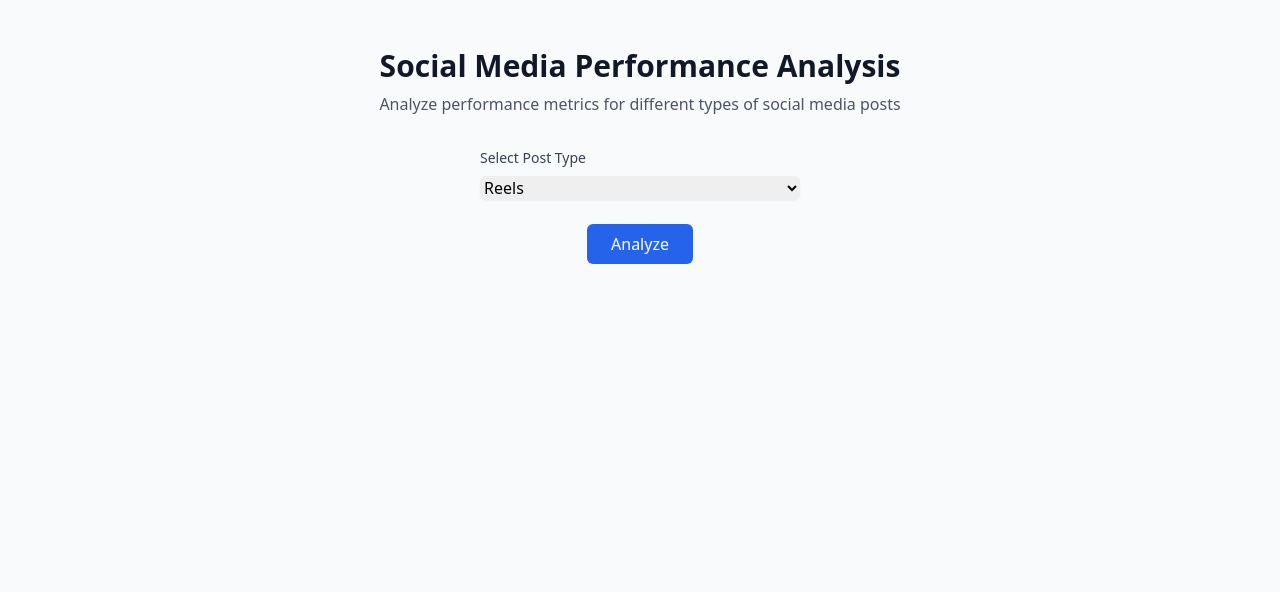
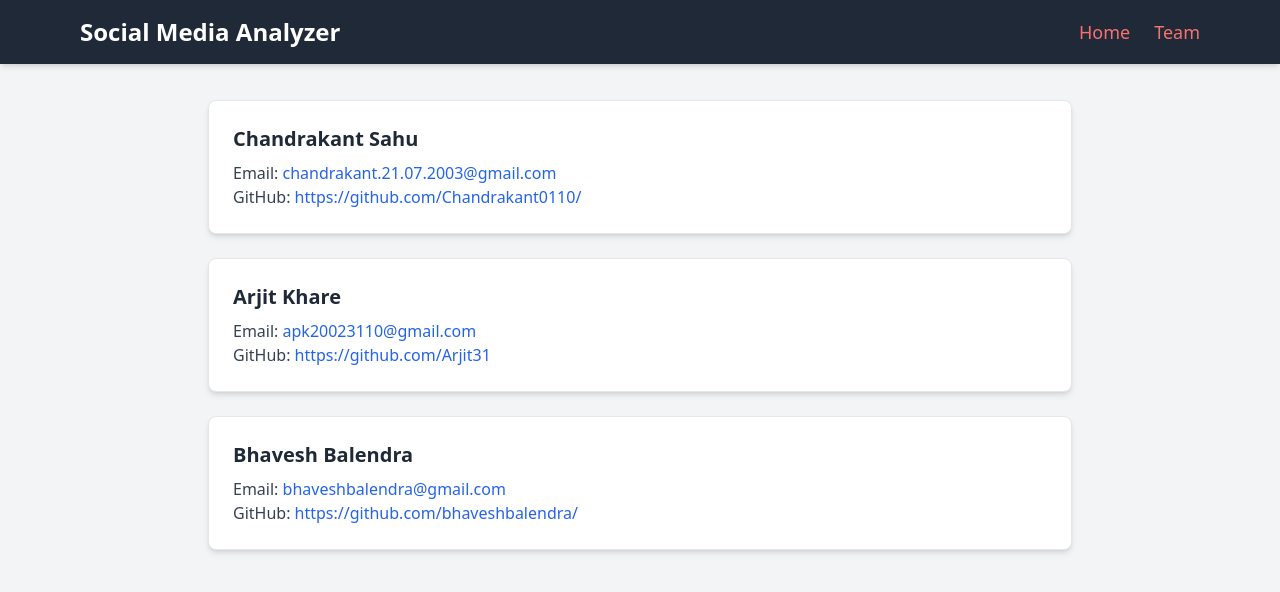
Before and after one commit to Chandrakant0110/social_media_analyzer, a React (Vite) app: page /members in a window 1280 px wide. Shown: the top 592 px of the page. Built offline with nearby package versions, Linux system fonts and the light colour scheme.

Commit message:
added header and member page

```diff
--- a/package.json
+++ b/package.json
@@ -14,7 +14,8 @@
     "lucide-react": "^0.344.0",
     "react": "^18.3.1",
     "react-dom": "^18.3.1",
-    "react-markdown": "^9.0.1"
+    "react-markdown": "^9.0.1",
+    "react-router-dom": "^7.1.1"
   },
   "devDependencies": {
     "@eslint/js": "^9.9.1",
--- a/src/App.tsx
+++ b/src/App.tsx
@@ -1,65 +1,18 @@
-import React, { useState } from 'react';
-import { PostType } from './types/api';
-import { PostTypeSelector } from './components/PostTypeSelector';
-import { AnalysisResult } from './components/AnalysisResult';
-import { ErrorMessage } from './components/ErrorMessage';
-import { fetchAnalysis } from './services/api';
-import { Loader2 } from 'lucide-react';
+import { BrowserRouter, Routes, Route } from "react-router-dom";
+import MainLayout from "./MainLayout";
+import MemberPage from "./MemberPage";
+import HomePage from "./HomePage";
 
 function App() {
-  const [postType, setPostType] = useState<PostType>('reels');
-  const [result, setResult] = useState<string>('');
-  const [error, setError] = useState<string>('');
-  const [loading, setLoading] = useState(false);
-
-  const handleAnalyze = async () => {
-    setLoading(true);
-    setError('');
-    setResult('');
-
-    try {
-      const analysisResult = await fetchAnalysis(postType);
-      setResult(analysisResult);
-    } catch (err) {
-      setError(err instanceof Error ? err.message : 'An unexpected error occurred');
-    } finally {
-      setLoading(false);
-    }
-  };
-
   return (
-    <div className="min-h-screen bg-gray-50 py-12 px-4">
-      <div className="max-w-7xl mx-auto space-y-8">
-        <div className="text-center">
-          <h1 className="text-3xl font-bold text-gray-900 mb-2">
-            Social Media Performance Analysis
-          </h1>
-          <p className="text-gray-600">
-            Analyze performance metrics for different types of social media posts
-          </p>
-        </div>
-
-        <div className="flex flex-col items-center space-y-6">
-          <PostTypeSelector
-            value={postType}
-            onChange={setPostType}
-            disabled={loading}
-          />
-
-          <button
-            onClick={handleAnalyze}
-            disabled={loading}
-            className="px-6 py-2 bg-blue-600 text-white rounded-md hover:bg-blue-700 focus:outline-none focus:ring-2 focus:ring-blue-500 focus:ring-offset-2 disabled:bg-blue-400 disabled:cursor-not-allowed flex items-center gap-2"
-          >
-            {loading && <Loader2 className="w-4 h-4 animate-spin" />}
-            {loading ? 'Analyzing...' : 'Analyze'}
-          </button>
-
-          {error && <ErrorMessage message={error} />}
-          {result && <AnalysisResult content={result} />}
-        </div>
-      </div>
-    </div>
+    <BrowserRouter>
+      <Routes>
+        <Route path="/" element={<MainLayout />}>
+          <Route path="/" element={<HomePage />} />
+          <Route path="/members" element={<MemberPage />} />
+        </Route>
+      </Routes>
+    </BrowserRouter>
   );
 }
 
--- /dev/null
+++ b/src/Header.tsx
@@ -0,0 +1,38 @@
+import React from "react";
+import { Link } from "react-router-dom";
+
+const Header: React.FC = () => {
+  return (
+    <header className="fixed top-0 left-0 z-50 w-full py-4 text-white bg-gray-800 shadow-md">
+      <div className="flex items-center justify-between max-w-6xl px-4 mx-auto">
+        {/* Logo */}
+        <h1 className="text-lg font-bold sm:text-xl md:text-2xl">
+          <Link
+            to="/"
+            className="transition-colors duration-300 hover:text-gray-300"
+          >
+            Social Media Analyzer
+          </Link>
+        </h1>
+
+        {/* Navigation Links */}
+        <nav className="flex space-x-4 text-red-400 md:space-x-6">
+          <Link
+            to="/"
+            className="text-sm font-medium transition-colors duration-300 hover:text-gray-300 sm:text-base md:text-lg"
+          >
+            Home
+          </Link>
+          <Link
+            to="/members"
+            className="text-sm font-medium transition-colors duration-300 hover:text-gray-300 sm:text-base md:text-lg"
+          >
+            Team
+          </Link>
+        </nav>
+      </div>
+    </header>
+  );
+};
+
+export default Header;
--- /dev/null
+++ b/src/HomePage.tsx
@@ -0,0 +1,69 @@
+import React, { useState } from "react";
+import { PostType } from "./types/api";
+import { PostTypeSelector } from "./components/PostTypeSelector";
+import { AnalysisResult } from "./components/AnalysisResult";
+import { ErrorMessage } from "./components/ErrorMessage";
+import { fetchAnalysis } from "./services/api";
+import { Loader2 } from "lucide-react";
+
+function HomePage() {
+  const [postType, setPostType] = useState<PostType>("reels");
+  const [result, setResult] = useState<string>("");
+  const [error, setError] = useState<string>("");
+  const [loading, setLoading] = useState(false);
+
+  const handleAnalyze = async () => {
+    setLoading(true);
+    setError("");
+    setResult("");
+
+    try {
+      const analysisResult = await fetchAnalysis(postType);
+      setResult(analysisResult);
+    } catch (err) {
+      setError(
+        err instanceof Error ? err.message : "An unexpected error occurred"
+      );
+    } finally {
+      setLoading(false);
+    }
+  };
+
+  return (
+    <div className="min-h-screen px-4 py-24 bg-gray-50">
+      <div className="mx-auto space-y-8 max-w-7xl">
+        <div className="text-center">
+          <h1 className="mb-2 text-3xl font-bold text-gray-900">
+            Social Media Performance Analysis
+          </h1>
+          <p className="text-gray-600">
+            Analyze performance metrics for different types of social media
+            posts
+          </p>
+        </div>
+
+        <div className="flex flex-col items-center space-y-6">
+          <PostTypeSelector
+            value={postType}
+            onChange={setPostType}
+            disabled={loading}
+          />
+
+          <button
+            onClick={handleAnalyze}
+            disabled={loading}
+            className="flex items-center gap-2 px-6 py-2 text-white bg-blue-600 rounded-md hover:bg-blue-700 focus:outline-none focus:ring-2 focus:ring-blue-500 focus:ring-offset-2 disabled:bg-blue-400 disabled:cursor-not-allowed"
+          >
+            {loading && <Loader2 className="w-4 h-4 animate-spin" />}
+            {loading ? "Analyzing..." : "Analyze"}
+          </button>
+
+          {error && <ErrorMessage message={error} />}
+          {result && <AnalysisResult content={result} />}
+        </div>
+      </div>
+    </div>
+  );
+}
+
+export default HomePage;
--- /dev/null
+++ b/src/MainLayout.tsx
@@ -0,0 +1,15 @@
+import React from "react";
+import Header from "./Header";
+import { Outlet } from "react-router";
+
+const MainLayout: React.FC = () => {
+  return (
+    <div className="relative">
+      <Header />
+
+      <Outlet />
+    </div>
+  );
+};
+
+export default MainLayout;
--- /dev/null
+++ b/src/MemberPage.tsx
@@ -0,0 +1,65 @@
+import React from "react";
+
+const members = [
+  {
+    name: "Chandrakant Sahu",
+    githubLink: "https://github.com/Chandrakant0110/",
+    email: "chandrakant.21.07.2003@gmail.com",
+  },
+  {
+    name: "Arjit Khare",
+    githubLink: "https://github.com/Arjit31",
+    email: "apk20023110@gmail.com",
+  },
+  {
+    name: "Bhavesh Balendra",
+    githubLink: "https://github.com/bhaveshbalendra/",
+    email: "bhaveshbalendra@gmail.com",
+  },
+];
+
+const MemberPage: React.FC = () => {
+  return (
+    <div className="min-h-screen py-8 bg-gray-100">
+      <div className="max-w-4xl px-4 mx-auto">
+        <h1 className="mb-8 text-2xl font-bold text-center text-gray-800 sm:text-3xl">
+          Our Team
+        </h1>
+        <ul className="space-y-6">
+          {members.map((member, index) => (
+            <li
+              key={index}
+              className="p-4 transition-shadow duration-300 bg-white border border-gray-200 rounded-lg shadow-md hover:shadow-lg sm:p-6"
+            >
+              <h3 className="mb-2 text-lg font-semibold text-gray-800 sm:text-xl">
+                {member.name}
+              </h3>
+              <p className="text-sm text-gray-600 sm:text-base">
+                <span className="font-medium text-gray-700">Email: </span>
+                <a
+                  href={`mailto:${member.email}`}
+                  className="text-blue-600 hover:underline"
+                >
+                  {member.email}
+                </a>
+              </p>
+              <p className="text-sm text-gray-600 sm:text-base">
+                <span className="font-medium text-gray-700">GitHub: </span>
+                <a
+                  href={member.githubLink}
+                  target="_blank"
+                  rel="noopener noreferrer"
+                  className="text-blue-600 hover:underline"
+                >
+                  {member.githubLink}
+                </a>
+              </p>
+            </li>
+          ))}
+        </ul>
+      </div>
+    </div>
+  );
+};
+
+export default MemberPage;
```
Also changed, not shown: src/main.tsx (+5 -5 lines), 1 other file (tests, documents, lock files or other folders).
